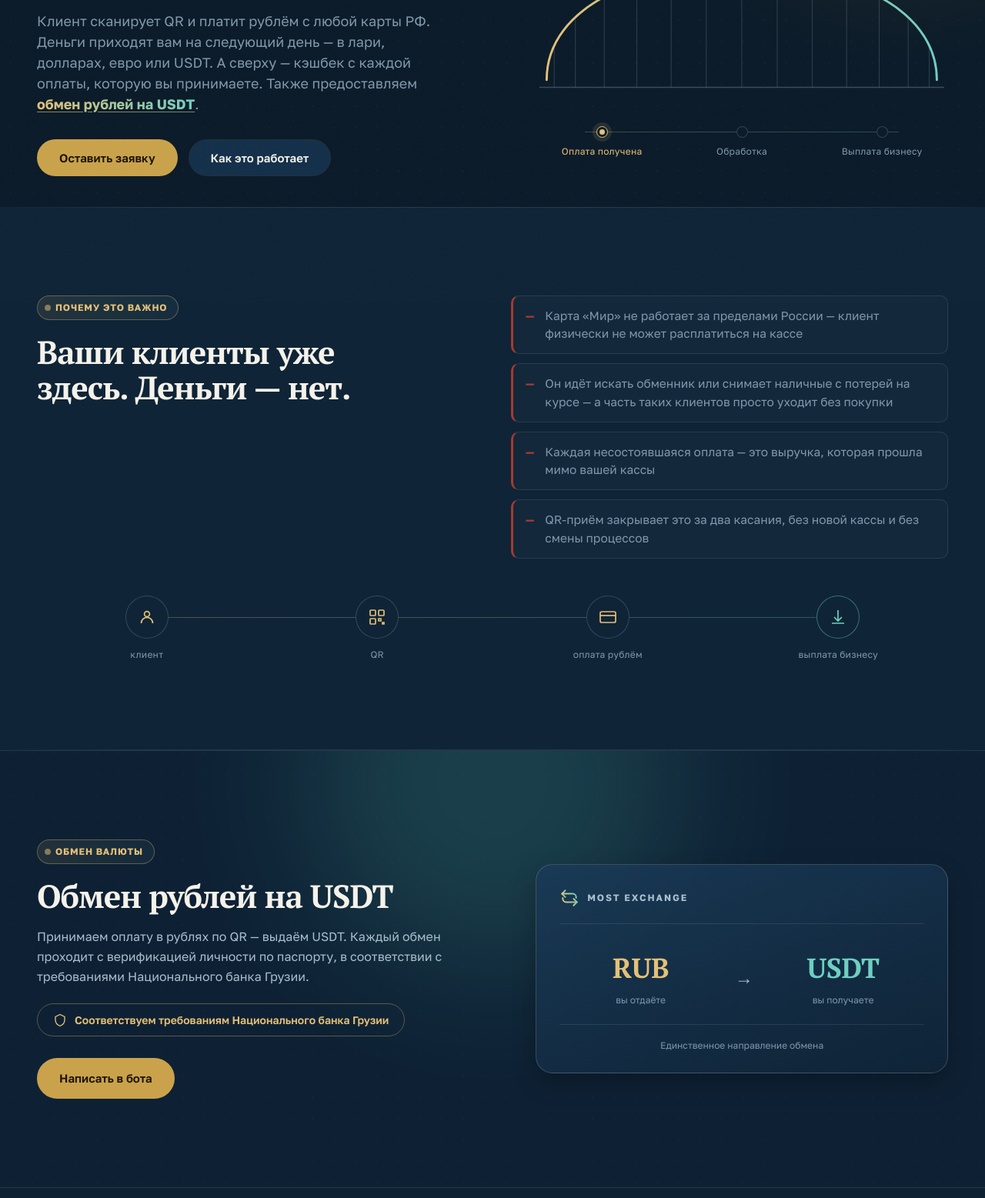
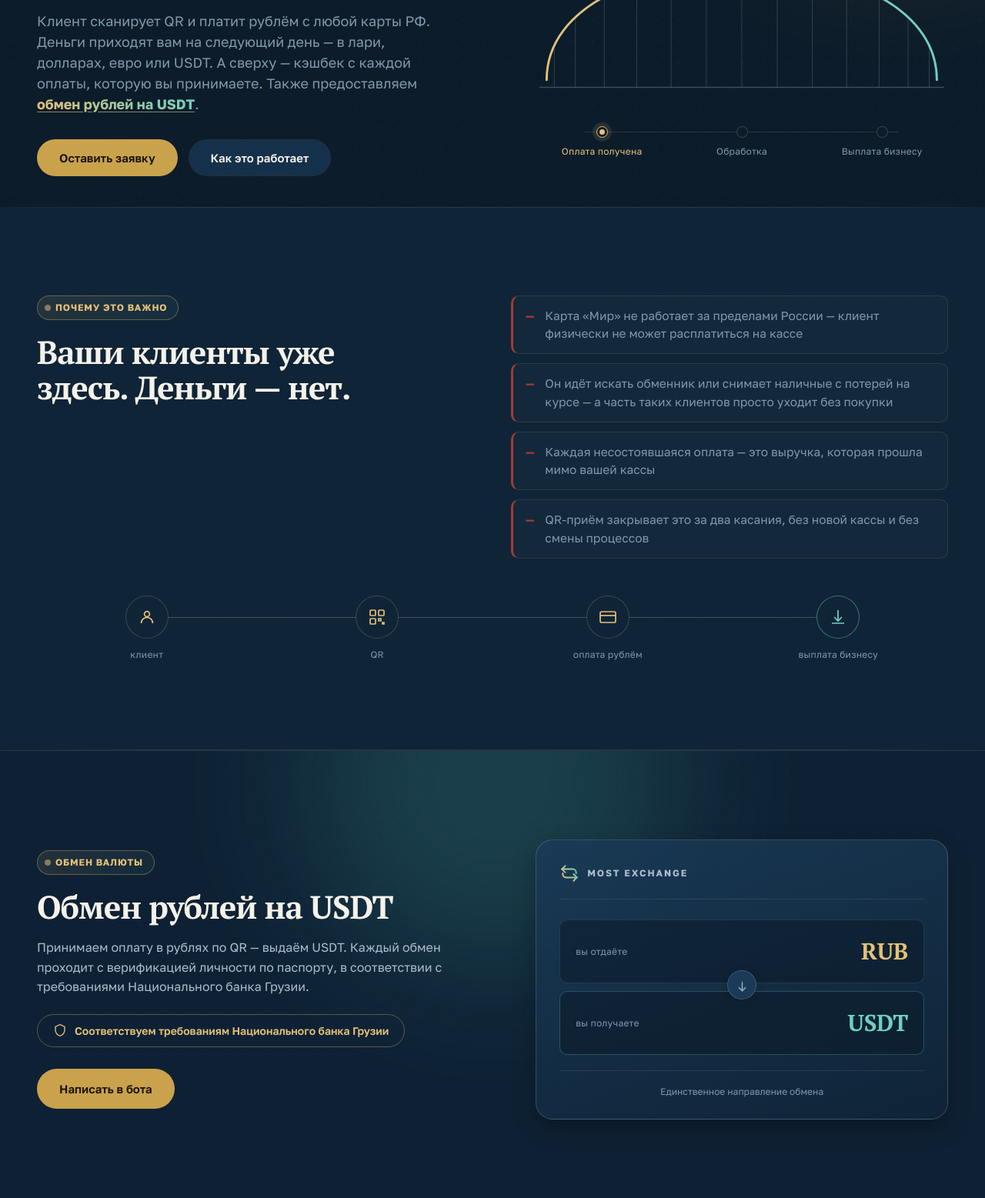
Before and after one commit to mostpayy/most-site, a plain HTML site: page index.html in a window 1280 px wide. Shown: the part 408-1965 px from the top of the page at 77% size. Drawn offline with Linux system fonts and the light colour scheme.

Commit message:
Update index.html

```diff
--- a/index.html
+++ b/index.html
@@ -348,7 +348,15 @@
   }
   .flow-strip::before{
     content:""; position:absolute; left:12%; right:12%; top:7px; height:1px;
-    background: linear-gradient(90deg, rgba(228,192,119,0.28), rgba(110,207,192,0.28));
+    background: rgba(243,239,228,0.12);
+  }
+  /* Fill advances with the active stage, so the line reads as real progress. */
+  .flow-strip::after{
+    content:""; position:absolute; left:12%; top:7px; height:1px;
+    width: calc((100% - 24%) * var(--flow-progress, 0));
+    background: linear-gradient(90deg, var(--gold-bright), var(--teal-bright));
+    box-shadow: 0 0 8px rgba(110,207,192,0.45);
+    transition: width .6s cubic-bezier(.4,0,.2,1);
   }
   .flow-step{ position:relative; display:flex; flex-direction:column; align-items:center; gap:9px; text-align:center; }
   .flow-dot{
@@ -868,17 +876,49 @@
   .xc-head{ display:flex; align-items:center; gap:10px; padding-bottom:20px; border-bottom:1px solid var(--line); }
   .xc-icon{ width:26px; height:26px; flex-shrink:0; }
   .xc-brand{ font-size: var(--fs-micro); letter-spacing:0.16em; text-transform:uppercase; color: var(--text-muted); font-weight:700; }
-  .xc-pair{ display:grid; grid-template-columns:1fr auto 1fr; align-items:center; gap:14px; padding:30px 0 22px; }
-  .xc-side{ text-align:center; }
-  .xc-cur{ font-family:'PT Serif',serif; font-weight:700; font-size:clamp(26px,3vw,36px); color: var(--gold-bright); letter-spacing:-0.01em; }
-  .xc-side--to .xc-cur{ color: var(--teal-bright); }
-  .xc-role{ font-size: var(--fs-micro); color: var(--text-dim); margin-top:6px; }
-  .xc-arrow{
-    font-size:24px; color: var(--text-muted);
-    animation: xc-nudge 2.4s ease-in-out infinite;
-  }
-  @keyframes xc-nudge{ 0%,100%{ transform:translateX(-3px); opacity:.65; } 50%{ transform:translateX(3px); opacity:1; } }
-  @media (prefers-reduced-motion: reduce){ .xc-arrow{ animation:none; } }
+  /* Swap-widget layout: two stacked cells with a fixed direction indicator
+     between them. Direction only — no amounts or rates are shown, since the
+     project holds no rate data. */
+  .xc-stack{ position:relative; padding:26px 0 20px; display:flex; flex-direction:column; gap:10px; }
+  .xc-cell{
+    display:flex; align-items:center; justify-content:space-between; gap:14px;
+    padding:18px 20px; border-radius: var(--radius-sm);
+    border:1px solid var(--line); background: rgba(11,27,41,0.55);
+    transition: border-color .3s ease, background .3s ease;
+  }
+  .xc-cell:hover{ border-color: var(--line-strong); background: rgba(11,27,41,0.75); }
+  .xc-cell--to{ border-color: rgba(110,207,192,0.28); }
+  .xc-role{ font-size: var(--fs-micro); color: var(--text-dim); letter-spacing:0.02em; }
+  .xc-cur{ font-family:'PT Serif',serif; font-weight:700; font-size:clamp(22px,2.4vw,30px); color: var(--gold-bright); letter-spacing:-0.01em; }
+  .xc-cell--to .xc-cur{ color: var(--teal-bright); }
+  .xc-swap{
+    position:absolute; left:50%; top:50%; transform:translate(-50%,-50%);
+    width:38px; height:38px; border-radius:50%; z-index:1;
+    display:flex; align-items:center; justify-content:center;
+    background: var(--surface-2); border:1px solid var(--line-strong);
+    color: var(--text-muted); box-shadow: var(--shadow-sm);
+  }
+  .xc-swap svg{ width:17px; height:17px; animation: xc-drop 2.6s ease-in-out infinite; }
+  @keyframes xc-drop{ 0%,100%{ transform:translateY(-2px); opacity:.7; } 50%{ transform:translateY(2px); opacity:1; } }
+  @media (prefers-reduced-motion: reduce){ .xc-swap svg{ animation:none; } }
+
+  /* ---- Referral figure detail ---- */
+  .ref-badge{
+    width:44px; height:44px; margin:0 auto 14px; border-radius:50%;
+    display:flex; align-items:center; justify-content:center;
+    border:1px solid rgba(228,192,119,0.35); color: var(--gold-bright);
+  }
+  .ref-badge svg{ width:20px; height:20px; }
+  .ref-chain{ display:flex; align-items:center; justify-content:center; gap:6px; margin-top:18px; }
+  .ref-node{
+    width:12px; height:12px; border-radius:50%;
+    border:1px solid var(--line-strong); display:flex; align-items:center; justify-content:center;
+  }
+  .ref-node i{ width:5px; height:5px; border-radius:50%; background: var(--text-dim); }
+  .ref-node--mid i{ background: var(--gold-bright); }
+  .ref-node--end{ border-color: rgba(110,207,192,0.5); }
+  .ref-node--end i{ background: var(--teal-bright); }
+  .ref-link{ width:22px; height:1px; background: var(--line-strong); }
   .xc-note{
     text-align:center; font-size: var(--fs-micro); color: var(--text-dim);
     padding-top:18px; border-top:1px solid var(--line);
@@ -1076,15 +1116,19 @@
         </svg>
         <span class="xc-brand">MOST EXCHANGE</span>
       </div>
-      <div class="xc-pair">
-        <div class="xc-side">
-          <div class="xc-cur">RUB</div>
-          <div class="xc-role" data-i18n="exchange.give">вы отдаёте</div>
+      <div class="xc-stack">
+        <div class="xc-cell">
+          <span class="xc-role" data-i18n="exchange.give">вы отдаёте</span>
+          <span class="xc-cur">RUB</span>
         </div>
-        <div class="xc-arrow" aria-hidden="true">→</div>
-        <div class="xc-side xc-side--to">
-          <div class="xc-cur">USDT</div>
-          <div class="xc-role" data-i18n="exchange.get">вы получаете</div>
+        <div class="xc-swap" aria-hidden="true">
+          <svg viewBox="0 0 24 24" fill="none" stroke="currentColor" stroke-width="1.9" stroke-linecap="round" stroke-linejoin="round">
+            <path d="M12 4v16M6 14l6 6 6-6"/>
+          </svg>
+        </div>
+        <div class="xc-cell xc-cell--to">
+          <span class="xc-role" data-i18n="exchange.get">вы получаете</span>
+          <span class="xc-cur">USDT</span>
         </div>
       </div>
       <div class="xc-note" data-i18n="exchange.dir">Единственное направление обмена</div>
@@ -1492,8 +1536,18 @@
         <a href="https://t.me/most_payy" class="btn btn-ghost" data-i18n="referral.cta">Написать в Telegram</a>
       </div>
       <div class="referral-figure">
+        <div class="ref-badge" aria-hidden="true">
+          <svg viewBox="0 0 24 24" fill="none" stroke="currentColor" stroke-width="1.7"><path d="M12 3v18M5 8h9a3 3 0 0 1 0 6H5"/></svg>
+        </div>
         <div class="big gradient-text">0.1%</div>
         <div class="cap" data-i18n="referral.figCap">с оборота приведённого бизнеса, ежемесячно</div>
+        <div class="ref-chain" aria-hidden="true">
+          <span class="ref-node"><i></i></span>
+          <span class="ref-link"></span>
+          <span class="ref-node ref-node--mid"><i></i></span>
+          <span class="ref-link"></span>
+          <span class="ref-node ref-node--end"><i></i></span>
+        </div>
       </div>
     </div>
   </div>
@@ -1601,11 +1655,15 @@
     if(window.matchMedia('(prefers-reduced-motion: reduce)').matches) return;
 
     let stage = 0, timer = null;
+    const strip = steps[0].closest('.flow-strip');
     function render(){
       steps.forEach((el, i) => {
         el.classList.toggle('is-done', i < stage);
         el.classList.toggle('is-active', i === stage);
       });
+      // progress line follows the furthest reached stage
+      const p = Math.min(stage, steps.length - 1) / (steps.length - 1);
+      strip.style.setProperty('--flow-progress', stage >= steps.length ? 1 : p);
     }
     function advance(){
       stage = (stage + 1) % (steps.length + 1); // extra tick = brief settled pause
```
